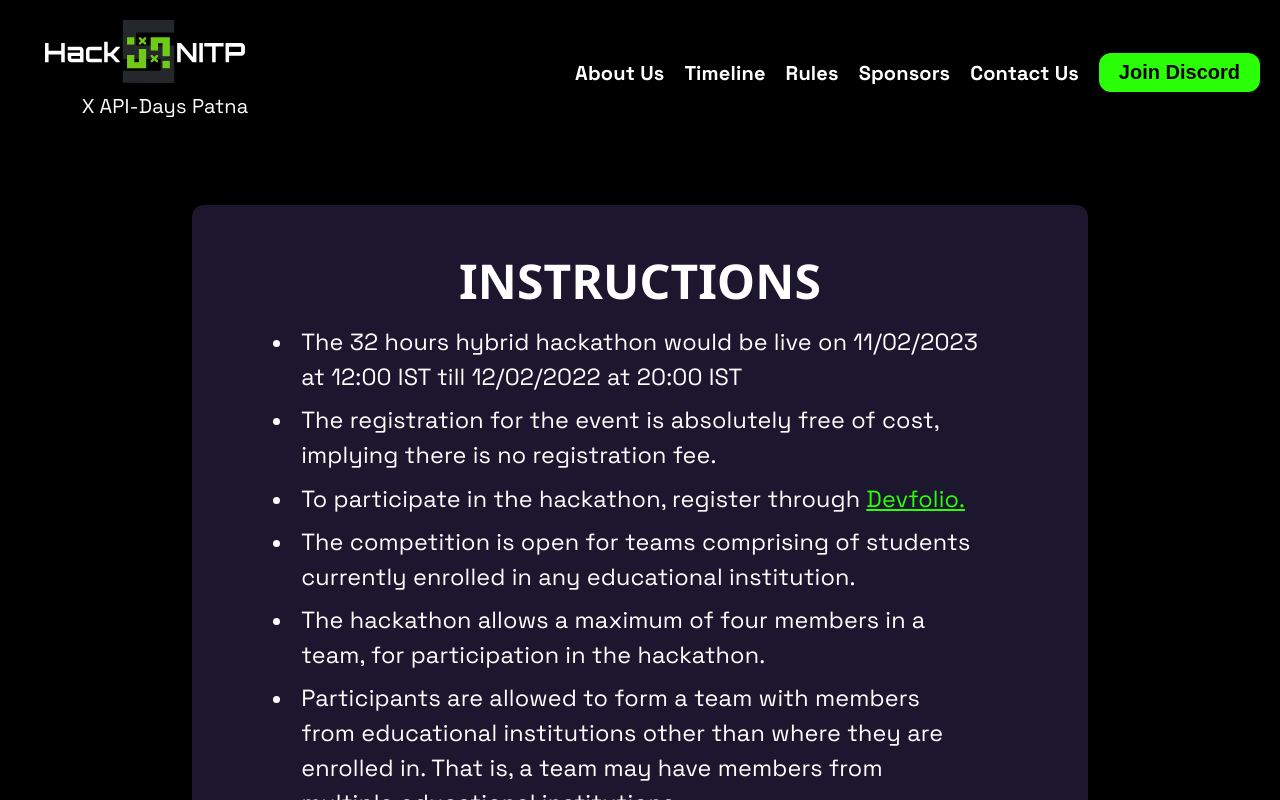
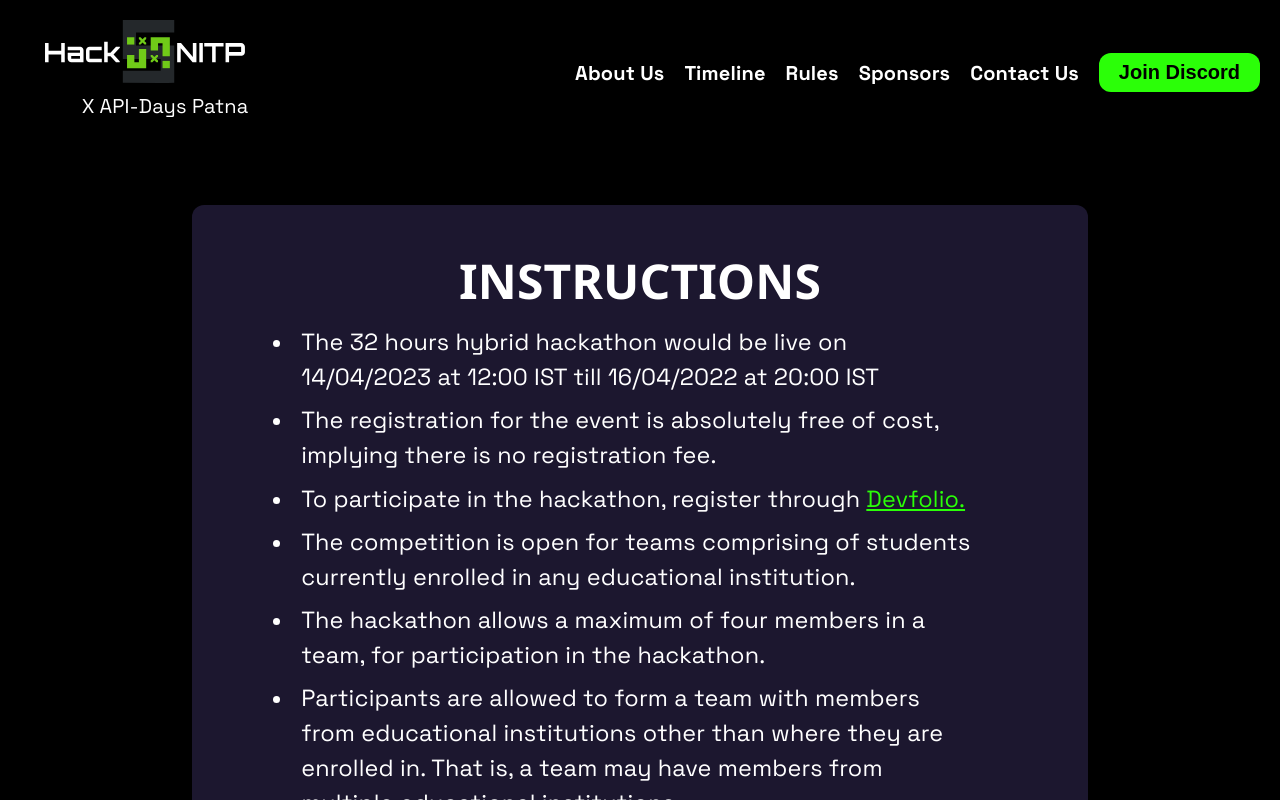
Before and after one commit to HackSlashNITP/hacknitp5.0, a Next.js app: page /rules in a window 1280 px wide. Built offline with nearby package versions, Linux system fonts and the light colour scheme.

Commit message:
updated live hackathon dates

```diff
--- a/pages/rules.js
+++ b/pages/rules.js
@@ -108,8 +108,8 @@ const Rules = () => {
                 <ul className="w-[85%] md:w-[100%] sm:w-[100%] md:text-[15px] sm:text-[15px] flex-col justify-center">
                   <li>
                     <h3 className="m-2 md:m-[5px] sm:m-[5px] font-normal font-inherit">
-                      The 32 hours hybrid hackathon would be live on 11/02/2023
-                      at 12:00 IST till 12/02/2022 at 20:00 IST
+                      The 32 hours hybrid hackathon would be live on 14/04/2023
+                      at 12:00 IST till 16/04/2022 at 20:00 IST
                     </h3>
                   </li>
                   <li>
```
